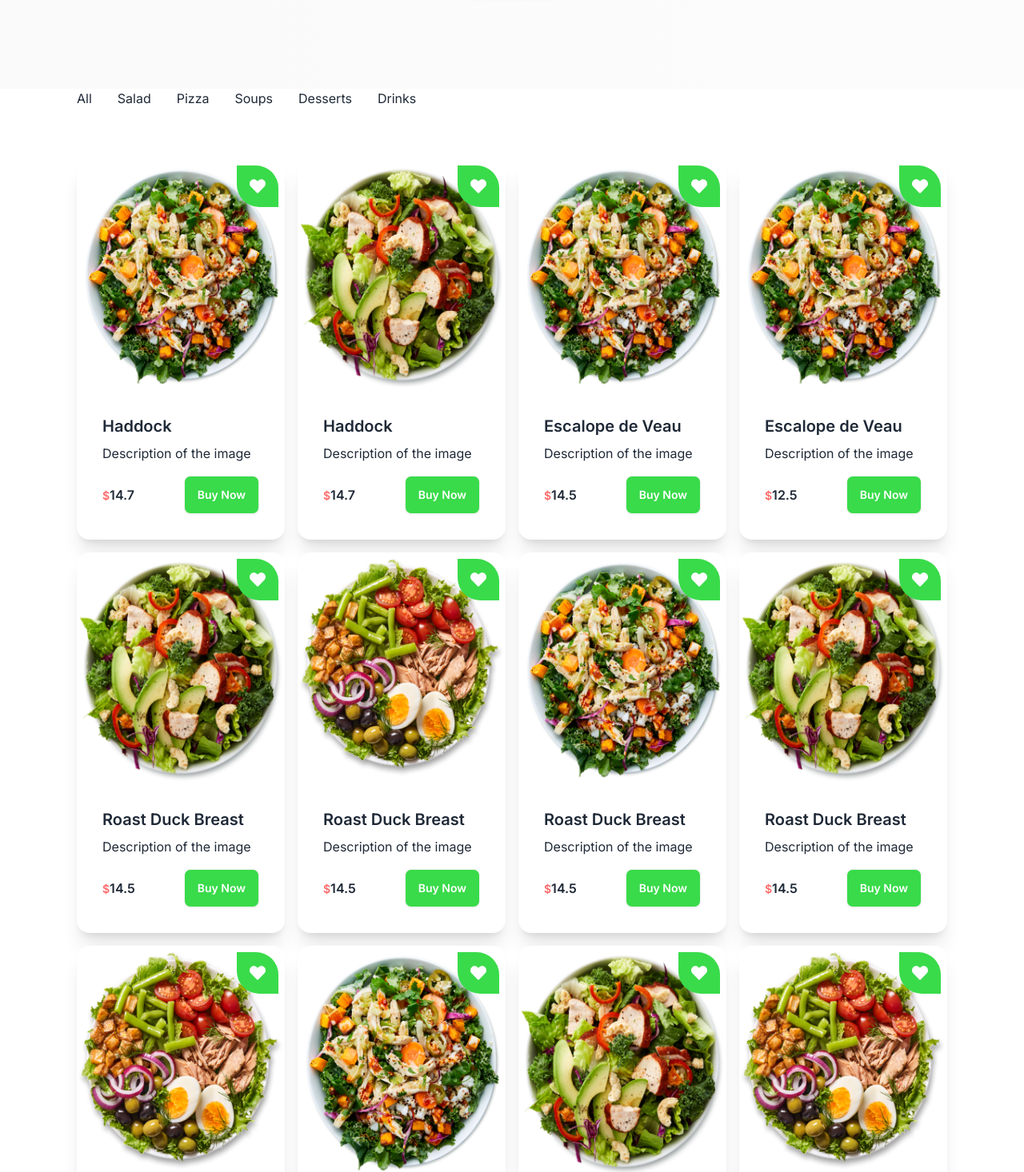
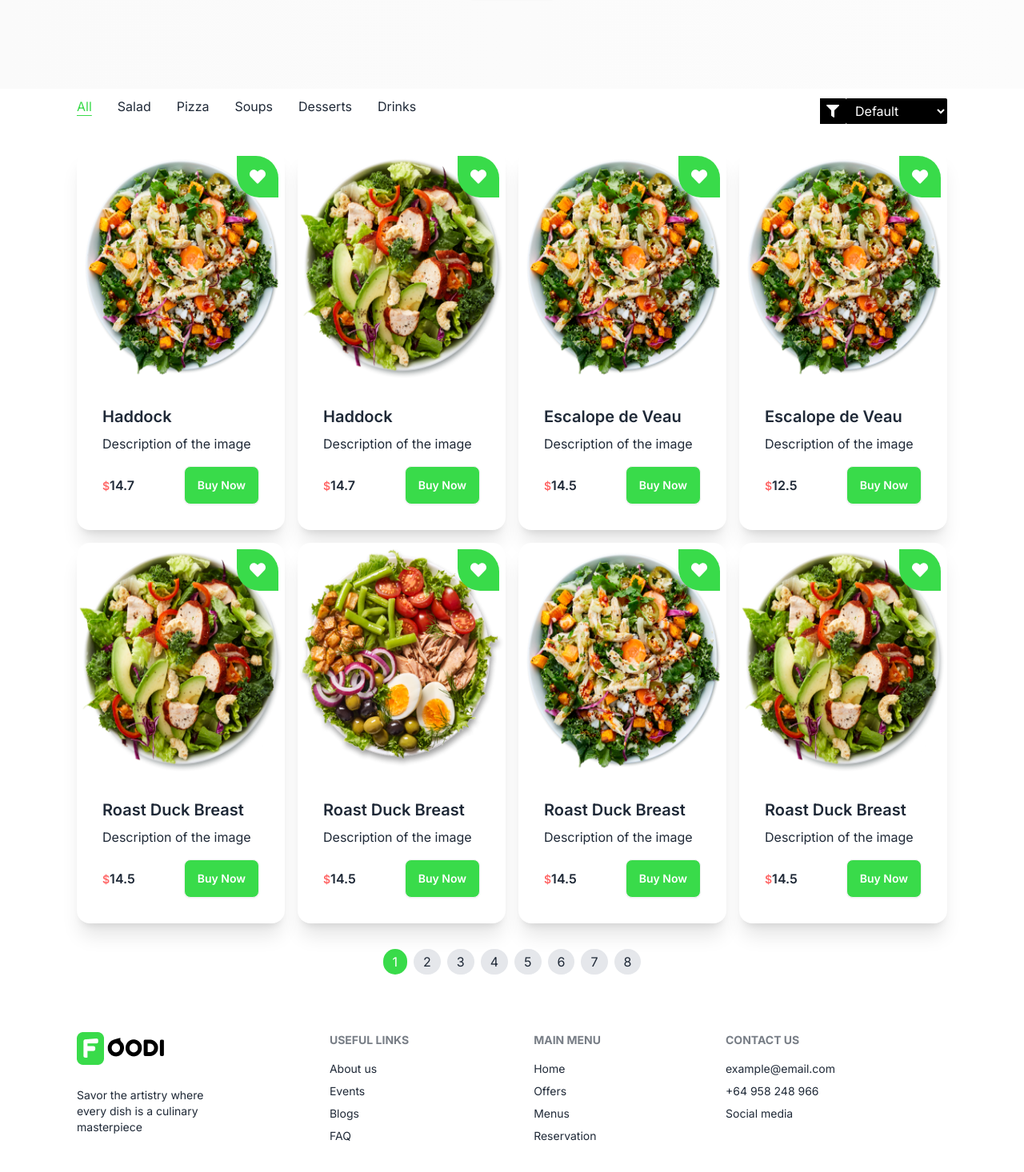
Before and after one commit to Nadeesha-Tennakoon/FOODI-APP, a React (Vite) app in the folder foodi-client/: page /menu in a window 1280 px wide. Shown: the part 339-1805 px from the top of the page at 80% size. Built offline with nearby package versions, Linux system fonts and the light colour scheme.

Commit message:
Menu completed

```diff
--- a/foodi-client/src/App.css
+++ b/foodi-client/src/App.css
@@ -23,3 +23,9 @@ header {
 .heartStar {
   border-radius: 0px 28px 0px 28px;
 }
+
+.active {
+  text-decoration: underline;
+  text-underline-offset: 5px;
+  color: #39db4a;
+}
--- a/foodi-client/src/pages/shop/Menu.jsx
+++ b/foodi-client/src/pages/shop/Menu.jsx
@@ -1,11 +1,14 @@
 import React, { useEffect, useState } from "react";
 import Cards from "../../components/Cards";
+import { FaFilter } from "react-icons/fa";
 
 const Menu = () => {
   const [menu, setMenu] = useState([]);
   const [filteredItems, setFilteredItems] = useState([]);
   const [selectedCategory, setSelectedCategory] = useState("all");
   const [sortOption, setSortOption] = useState("default");
+  const [currentPage, setCurrentPage] = useState(1);
+  const [itemsPerPage] = useState(8);
 
   // loading data
   useEffect(() => {
@@ -34,19 +37,21 @@ const Menu = () => {
 
     setFilteredItems(filtered);
     setSelectedCategory(category);
+    setCurrentPage(1);
   };
 
   //Show all data
   const showAll = () => {
     setFilteredItems(menu);
     setSelectedCategory("all");
+    setCurrentPage(1);
   };
 
   // sorting based on A-Z, Z-A, Low-High pricing
   const handleSortChange = (option) => {
     setSortOption(option);
 
-    let sortedItems = [...filterItems];
+    let sortedItems = [...filteredItems];
 
     //logic
     switch (option) {
@@ -67,7 +72,14 @@ const Menu = () => {
     }
 
     setFilteredItems(sortedItems);
+    setCurrentPage(1);
   };
+
+  // pagination logic
+  const indexOfLastItem = currentPage * itemsPerPage;
+  const indexOfFirstItem = indexOfLastItem - itemsPerPage;
+  const currentItems = filteredItems.slice(indexOfFirstItem, indexOfLastItem);
+  const paginate = (pageNumber) => setCurrentPage(pageNumber);
   return (
     <div>
       {/* menu banner */}
@@ -93,24 +105,92 @@ const Menu = () => {
       {/* menu shop section */}
       <div className="section-container">
         {/* filtering and sorting  */}
-        <div className="pb-16">
+        <div className=" flex flex-col md:flex-row flex-wrap md:justify-between items-center space-y-3 mb-8">
           {/* all category btns */}
           <div className="flex flex-row justify-start md:items-center md:gap-8 gap-4 flex-wrap">
-            <button onClick={showAll}>All</button>
-            <button onClick={() => filterItems("salad")}>Salad</button>
-            <button onClick={() => filterItems("pizza")}>Pizza</button>
-            <button onClick={() => filterItems("soup")}>Soups</button>
-            <button onClick={() => filterItems("dessert")}>Desserts</button>
-            <button onClick={() => filterItems("drinks")}>Drinks</button>
+            <button
+              onClick={showAll}
+              className={selectedCategory === "all" ? "active" : " "}
+            >
+              All
+            </button>
+            <button
+              onClick={() => filterItems("salad")}
+              className={selectedCategory === "salad" ? "active" : " "}
+            >
+              Salad
+            </button>
+            <button
+              onClick={() => filterItems("pizza")}
+              className={selectedCategory === "pizza" ? "active" : " "}
+            >
+              Pizza
+            </button>
+            <button
+              onClick={() => filterItems("soup")}
+              className={selectedCategory === "soup" ? "active" : " "}
+            >
+              Soups
+            </button>
+            <button
+              onClick={() => filterItems("dessert")}
+              className={selectedCategory === "dessert" ? "active" : " "}
+            >
+              Desserts
+            </button>
+            <button
+              onClick={() => filterItems("drinks")}
+              className={selectedCategory === "drinks" ? "active" : " "}
+            >
+              Drinks
+            </button>
+          </div>
+
+          {/* sorting base filtering */}
+
+          <div className="flex justify-end mb-4 rounded-sm">
+            <div className="bg-black p-2">
+              <FaFilter className="h-4 w-4 text-white" />
+            </div>
+            {/* sorting options */}
+            <select
+              name="sort"
+              id="sort"
+              onChange={(e) => handleSortChange(e.target.value)}
+              value={sortOption}
+              className="bg-black text-white px-2 py-1 rounded-sm"
+            >
+              <option value="default">Default</option>
+              <option value="A-Z">A-Z</option>
+              <option value="Z-A">Z-A</option>
+              <option value="low-to-high">Low to High</option>
+              <option value="high-to-low">High to Low</option>
+            </select>
           </div>
         </div>
 
         {/* products card */}
         <div className="grid md:grid-cols-4 sm:grid-cols-2 grid-cols-1 gap-4">
-          {filteredItems.map((item) => (
+          {currentItems.map((item) => (
             <Cards key={item._id} item={item} />
           ))}
         </div>
+      </div>
+      {/* Pagination Section */}
+      <div className="flex justify-center my-8">
+        {Array.from({
+          length: Math.ceil(filteredItems.length / itemsPerPage),
+        }).map((_, index) => (
+          <button
+            key={index + 1}
+            onClick={() => paginate(index + 1)}
+            className={`mx-1 px-3 py-1 rounded-full ${
+              currentPage === index + 1 ? "bg-green text-white" : "bg-gray-200"
+            }`}
+          >
+            {index + 1}
+          </button>
+        ))}
       </div>
     </div>
   );
```
